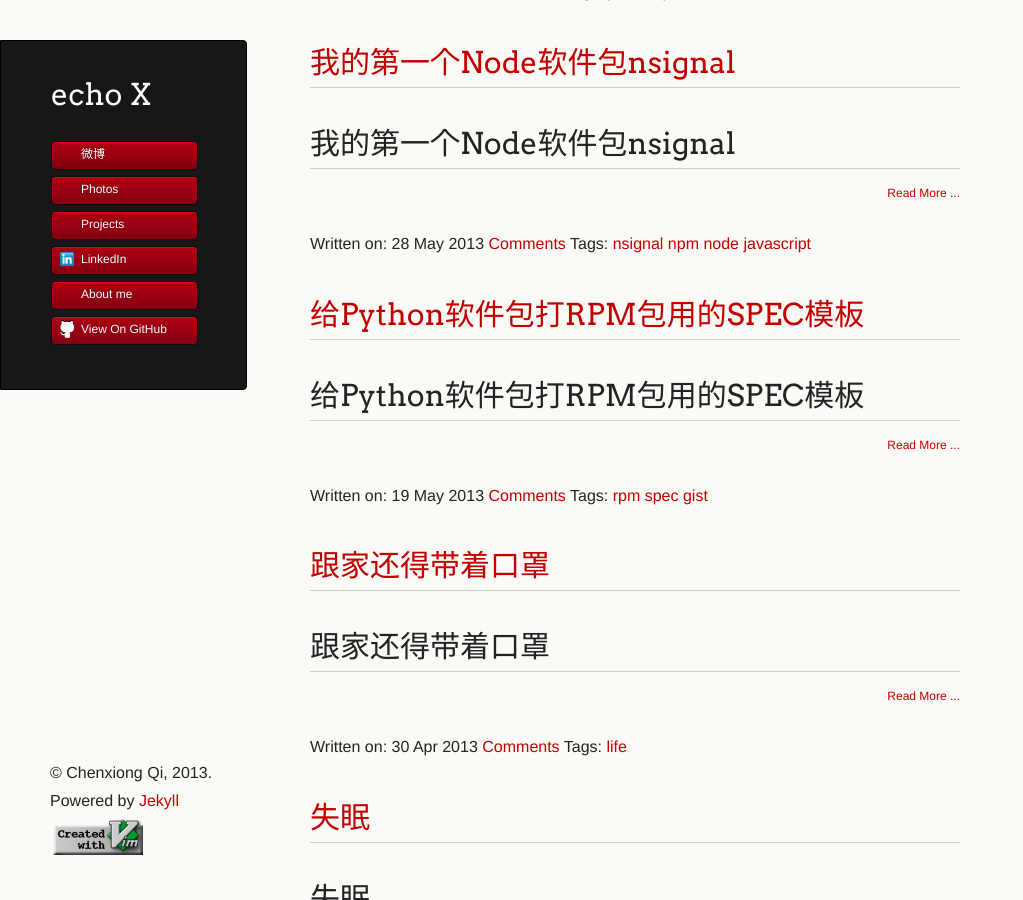
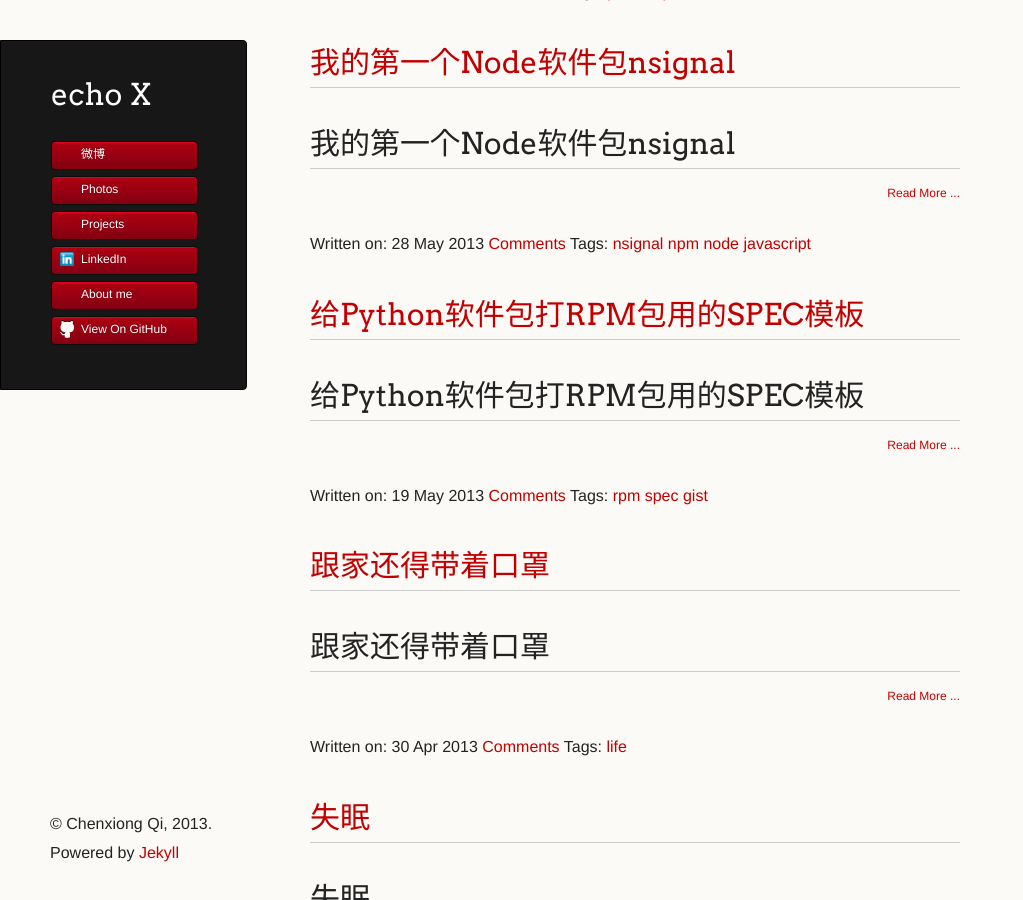
Before and after one commit to tkdchen/mysite, a Jekyll site: the page built from index.html, in a window 1280 px wide and 900 px high, scrolled down 506 px. Shown: the whole window, without its empty margins (0-1023 px from the left). Built offline with Jekyll 4.4.1, drawn with Linux system fonts in a browser that asks for light colours.

Commit message:
REV: editor info

```diff
--- a/_layouts/default.html
+++ b/_layouts/default.html
@@ -61,7 +61,6 @@
 			<footer>
 				<p>
 					&copy; Chenxiong Qi, 2013. Powered by <a href="https://github.com/mojombo/jekyll/" target="_blank">Jekyll</a>
-					<a href="http://www.vim.org/"><img class="created-with-vim" src="/images/created-with-vim.png" /></a>
 				</p>
 			</footer>
 		</div>
```
